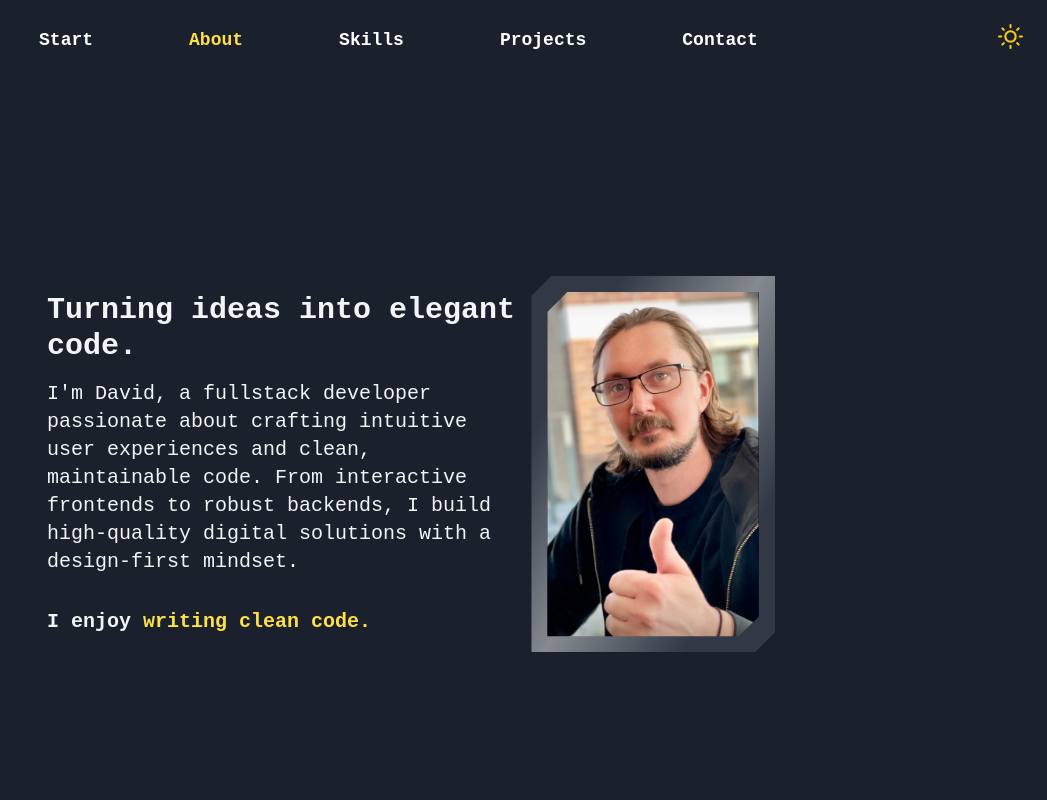
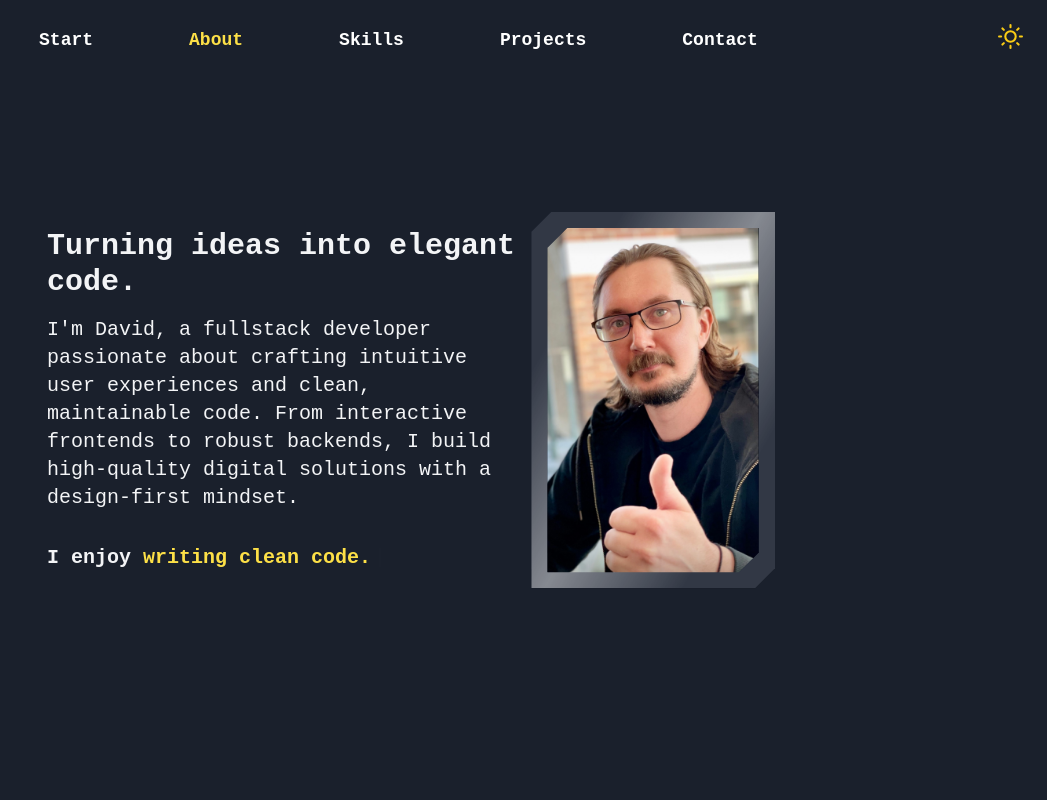
Before and after one commit to Denturion/portfolio, a React (Vite) app in the folder frontend/: page / in a window 1280 px wide. Shown: the top 800 px of the page, without its empty margins (233-1280 px from the left). Built offline with nearby package versions, Linux system fonts and the light colour scheme.

Commit message:
Finished responsiveness

```diff
--- a/frontend/src/App.tsx
+++ b/frontend/src/App.tsx
@@ -17,7 +17,7 @@ export default function App() {
 				<main className='w-full max-w-4xl mx-auto px-2 sm:px-4 md:px-10'>
 					<section
 						id='hero'
-						className='min-h-screen flex flex-col md:flex-row items-center justify-center py-10 px-10 mt-16'
+						className='min-h-screen flex flex-col md:flex-row items-center justify-center py-10 px-10 mt-16 md:mt-0'
 					>
 						<Hero />
 					</section>
```
